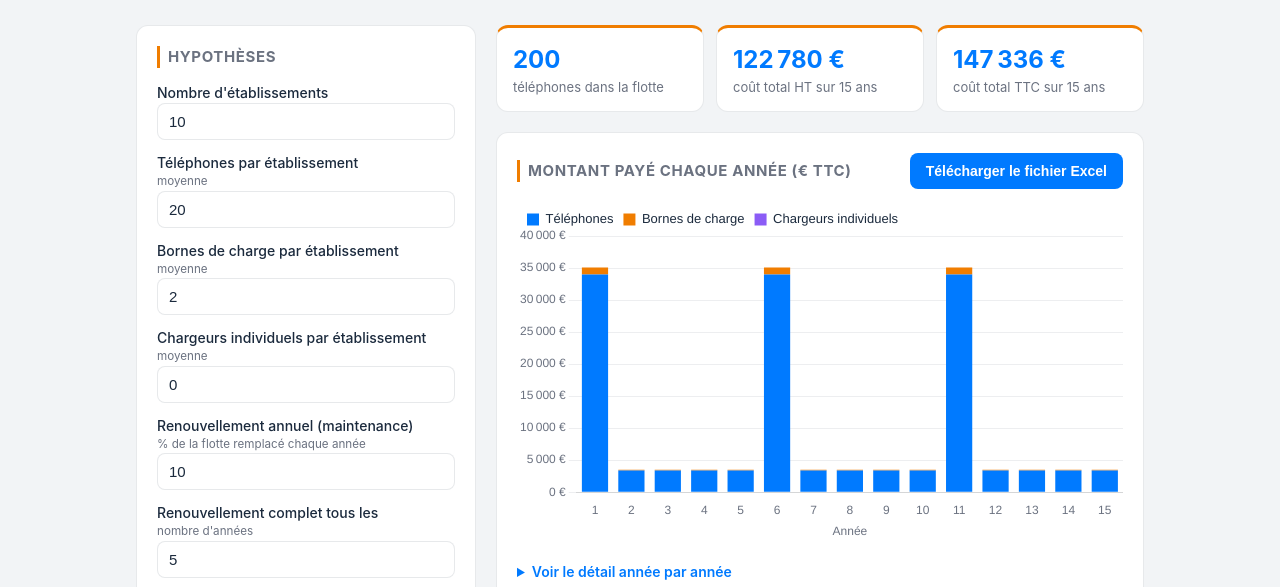
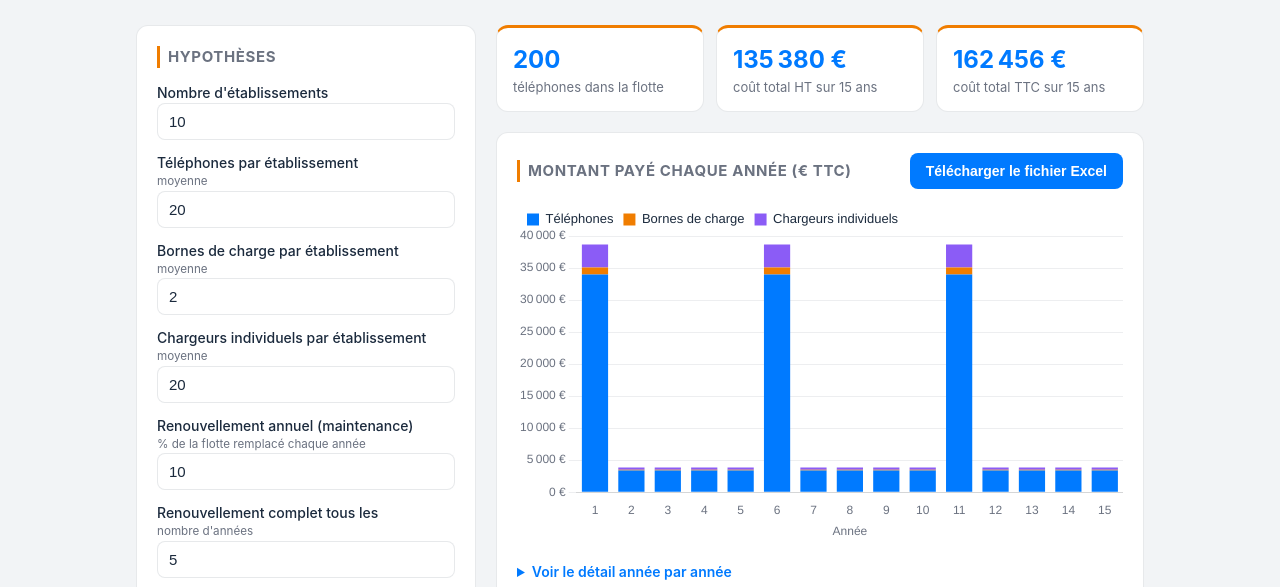
Before and after one commit to speakli/simulateur-flotte-ehpad, a plain HTML site: page index.html in a window 1280 px wide. Shown: the part 175-762 px from the top of the page. Drawn offline with nearby package versions, Linux system fonts and the light colour scheme.

Commit message:
Chargeurs : 20 par établissement par défaut + alerte si quantité nulle
Co-Authored-By: Claude Opus 5.5 <noreply@anthropic.com>

```diff
--- a/index.html
+++ b/index.html
@@ -75,7 +75,7 @@
       <label>Nombre d'établissements<input type="number" id="etab" min="1" step="1" value="10"></label>
       <label>Téléphones par établissement<small>moyenne</small><input type="number" id="tel" min="0" step="0.1" value="20"></label>
       <label>Bornes de charge par établissement<small>moyenne</small><input type="number" id="bornes" min="0" step="0.1" value="2"></label>
-      <label>Chargeurs individuels par établissement<small>moyenne</small><input type="number" id="chargeurs" min="0" step="0.1" value="0"></label>
+      <label>Chargeurs individuels par établissement<small>moyenne</small><input type="number" id="chargeurs" min="0" step="0.1" value="20"></label>
       <label>Renouvellement annuel (maintenance)<small>% de la flotte remplacé chaque année</small><input type="number" id="pct" min="0" max="100" step="1" value="10"></label>
       <label>Renouvellement complet tous les<small>nombre d'années</small><input type="number" id="cycle" min="1" step="1" value="5"></label>
       <label>Durée de la simulation<small>nombre d'années</small><input type="number" id="horizon" min="1" max="30" step="1" value="15"></label>
@@ -86,6 +86,7 @@
       <div class="hint" id="telHT"></div>
       <label>Borne de charge (€ HT)<input type="number" id="pBorne" min="0" step="0.01" value="45"></label>
       <label>Chargeur individuel (€ HT)<input type="number" id="pChargeur" min="0" step="0.01" value="15"></label>
+      <div class="hint" id="chHint" style="color:#d4183d"></div>
       <label>TVA<small>en %</small><input type="number" id="tva" min="0" step="0.1" value="20"></label>
     </form>
 
@@ -189,6 +190,7 @@ function render() {
   const i = inputs(), { fleet, rows } = simulate(i);
   const sum = k => rows.reduce((a, r) => a + r[k], 0);
   $('telHT').innerHTML = `soit <b>${fmtE2(i.pTel)} HT</b> (dont ${fmtE2(i.pTelTTC - i.pTel)} de TVA)`;
+  $('chHint').textContent = fleet.chargeurs ? '' : 'Aucun chargeur prévu : renseignez le nombre de chargeurs par établissement plus haut.';
   $('kFlotte').textContent = fmtN(fleet.tel);
   $('kHT').textContent = fmtE(sum('total'));
   $('kTTC').textContent = fmtE(sum('totalTTC'));
```
